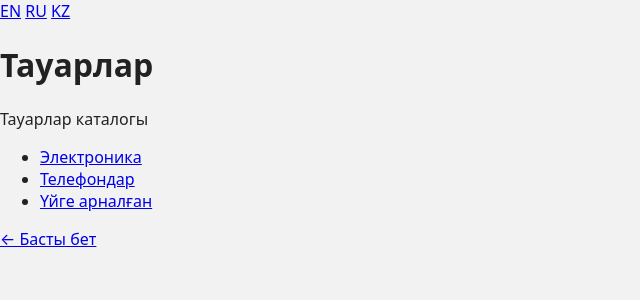
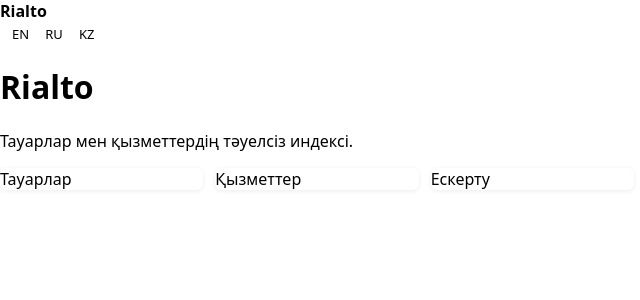
Before and after one commit to StewartArbor/rialto, a Jekyll site: the page built from kz/index.html, in a window 1280 px wide. Shown: the top 300 px of the page, without its empty margins (0-640 px from the left). Built offline with Jekyll 4.4.1, drawn with Linux system fonts in a browser that asks for light colours.

Commit message:
Update index.html

```diff
--- a/kz/index.html
+++ b/kz/index.html
@@ -1,79 +1,27 @@
-<!DOCTYPE html>
-<html lang="kk">
-<head>
-  <meta charset="UTF-8" />
-  <title>Тауарлар. Rialto</title>
-  <meta name="viewport" content="width=device-width, initial-scale=1" />
-  <style>
-body {
-  margin: 0;
-  font-family: system-ui, -apple-system, Segoe UI, Roboto, Arial;
-  background: #f2f2f2;
-  color: #222;
-}
+---
+layout: default
+lang: kk
+title: Rialto
+---
 
-.header {
-  background: #fff;
-  border-bottom: 1px solid #ddd;
-  padding: 12px 16px;
-  display: flex;
-  justify-content: space-between;
-  align-items: center;
-}
+<div class="wrap">
+  <h1>Rialto</h1>
 
-.grid {
-  display: grid;
-  grid-template-columns: repeat(auto-fill, minmax(180px, 1fr));
-  gap: 12px;
-  padding: 16px;
-}
+  <p class="desc">
+    Тауарлар мен қызметтердің тәуелсіз индексі.
+  </p>
 
-.card {
-  background: #fff;
-  box-shadow: 0 1px 4px rgba(0,0,0,.08);
-  border-radius: 6px;
-  overflow: hidden;
-}
+  <div class="grid">
+    <div class="card">
+      <a href="/kz/items/">Тауарлар</a>
+    </div>
 
-.card img {
-  width: 100%;
-  aspect-ratio: 1/1;
-  object-fit: cover;
-  background: #eee;
-}
+    <div class="card">
+      <a href="/kz/services/">Қызметтер</a>
+    </div>
 
-.card .info {
-  padding: 10px;
-}
-
-.price {
-  color: #ff3d00;
-  font-weight: 700;
-}
-</style>
-
-</head>
-<body>
-
-<nav class="lang">
-  <a href="/en/items/">EN</a>
-  <a href="/ru/items/">RU</a>
-  <a href="/kz/items/">KZ</a>
-</nav>
-
-<h1>Тауарлар</h1>
-
-<p>
-Тауарлар каталогы
-</p>
-
-<ul>
-  <li><a href="/kz/items/electronics.html">Электроника</a></li>
-  <li><a href="/kz/items/phones.html">Телефондар</a></li>
-  <li><a href="/kz/items/home.html">Үйге арналған</a></li>
-</ul>
-
-<p><a href="/kz/">← Басты бет</a></p>
-
-</body>
-</html>
+    <div class="card">
+      <a href="/kz/disclaimer.html">Ескерту</a>
+    </div>
+  </div>
+</div>
```
